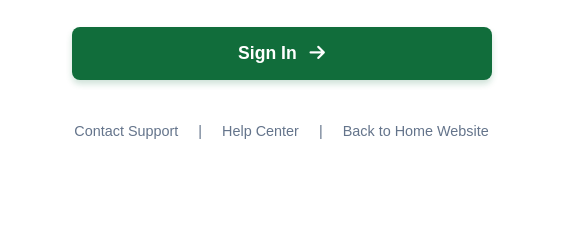
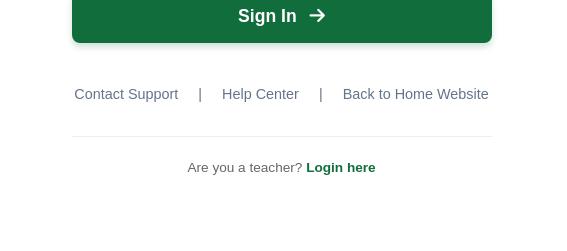
Before and after one commit to Yasir-Ismail/GTTI-Page-1, a plain HTML site: page login.html in a window 1280 px wide. Shown: the part 549-800 px from the top of the page, 713-1280 px from the left. Drawn offline with nearby package versions, Linux system fonts and the light colour scheme.

Commit message:
Update login.html

```diff
--- a/login.html
+++ b/login.html
@@ -69,12 +69,18 @@
                             style="margin-left: 8px;"></i></button>
                 </form>
 
-                <div class="panel-footer">
-                    <a href="#">Contact Support</a>
-                    <span>|</span>
-                    <a href="#">Help Center</a>
-                    <span>|</span>
-                    <a href="index.html">Back to Home Website</a>
+                <div class="panel-footer" style="flex-direction: column; gap: 10px;">
+                    <div style="display: flex; gap: 20px; justify-content: center;">
+                        <a href="#">Contact Support</a>
+                        <span>|</span>
+                        <a href="#">Help Center</a>
+                        <span>|</span>
+                        <a href="index.html">Back to Home Website</a>
+                    </div>
+                    <div style="margin-top: 20px; padding-top: 20px; border-top: 1px solid #eee; text-align: center;">
+                        <p style="font-size: 0.85rem; color: #666;">Are you a teacher? <a href="teacher-login.html"
+                                style="color: #116D3B; font-weight: 700; text-decoration: none;">Login here</a></p>
+                    </div>
                 </div>
             </div>
         </div>
```
